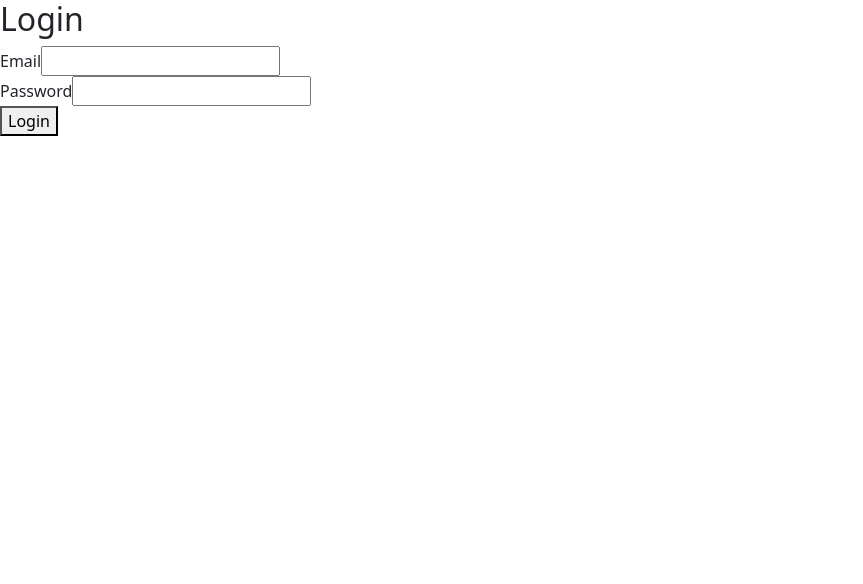
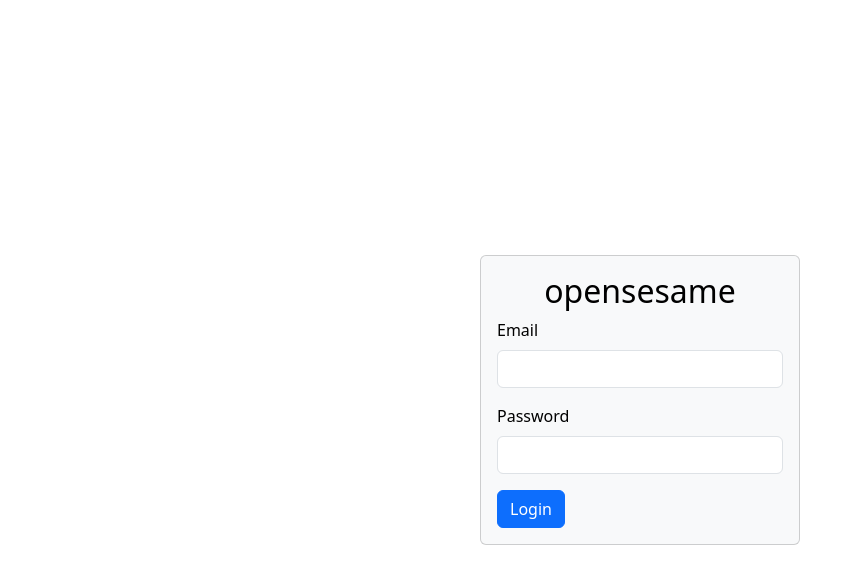
Before and after one commit to macolmenerori/opensesame-front, a React app: page /login in a window 1280 px wide. Shown: the top 584 px of the page, without its empty margins (0-863 px from the left). Built offline with nearby package versions, Linux system fonts and the light colour scheme.

Commit message:
Login page

```diff
--- a/package.json
+++ b/package.json
@@ -18,7 +18,8 @@
     "axios": "^1.7.7",
     "react": "^18.3.1",
     "react-dom": "^18.3.1",
-    "react-router-dom": "^6.26.2"
+    "react-router-dom": "^6.26.2",
+    "swr": "^2.2.5"
   },
   "devDependencies": {
     "@eslint/compat": "^1.1.1",
--- a/src/pages/Login/Login.tsx
+++ b/src/pages/Login/Login.tsx
@@ -23,8 +23,47 @@ function Login() {
   };
 
   return (
-    <div>
-      <h2>Login</h2>
+    <div className="container d-flex vh-100 align-items-center justify-content-center">
+      <div className="card text-bg-light" style={{ width: '20rem' }}>
+        <div className="card-body">
+          <h2 className="card-title text-center">opensesame</h2>
+          {error && <p style={{ color: 'red' }}>{error}</p>}
+          <form onSubmit={handleLogin}>
+            <div className="mb-3">
+              <label className="form-label">Email</label>
+              <input
+                type="email"
+                value={email}
+                onChange={(e) => setEmail(e.target.value)}
+                className="form-control"
+                required
+              />
+            </div>
+            <div className="mb-3">
+              <label className="form-label">Password</label>
+              <input
+                type="password"
+                value={password}
+                onChange={(e) => setPassword(e.target.value)}
+                className="form-control"
+                required
+              />
+            </div>
+            <button type="submit" className="btn btn-primary">
+              Login
+            </button>
+          </form>
+        </div>
+      </div>
+    </div>
+  );
+}
+
+export default Login;
+
+/*
+
+<h2>Login</h2>
       {error && <p style={{ color: 'red' }}>{error}</p>}
       <form onSubmit={handleLogin}>
         <div>
@@ -42,8 +81,5 @@ function Login() {
         </div>
         <button type="submit">Login</button>
       </form>
-    </div>
-  );
-}
 
-export default Login;
+*/
--- a/src/pages/ProtectedRoute/ProtectedRoute.tsx
+++ b/src/pages/ProtectedRoute/ProtectedRoute.tsx
@@ -1,27 +1,23 @@
-import React, { useEffect, useState } from 'react';
-import { Navigate, Outlet } from 'react-router-dom';
+import React from 'react';
+import { Navigate } from 'react-router-dom';
+
+import useSWR from 'swr';
 
 import api from '../../api';
 
 const ProtectedRoute = () => {
-  const [auth, setAuth] = useState<boolean>(false);
+  const { data, error, isLoading } = useSWR('/v1/users/isloggedin', () => {
+    return api.get('/v1/users/isloggedin').then((response) => response.data);
+  });
 
-  useEffect(() => {
-    const checkAuth = async () => {
-      try {
-        await api.get('/v1/users/isloggedin');
-        setAuth(true);
-      } catch (err) {
-        setAuth(false);
-      }
-    };
-
-    checkAuth();
-  }, []);
-
-  if (auth === null) return <div>Loading...</div>;
-
-  return auth ? <Outlet /> : <Navigate to="/login" />;
+  return (
+    <>
+      {isLoading && <div>Loading...</div>}
+      {/* TODO: create LoadingCard or spinner */}
+      {error && <Navigate to="/login" />}
+      {data && <Navigate to="/mainpage" />}
+    </>
+  );
 };
 
 export default ProtectedRoute;
```
Also changed, not shown: 1 other file (tests, documents, lock files or other folders).
